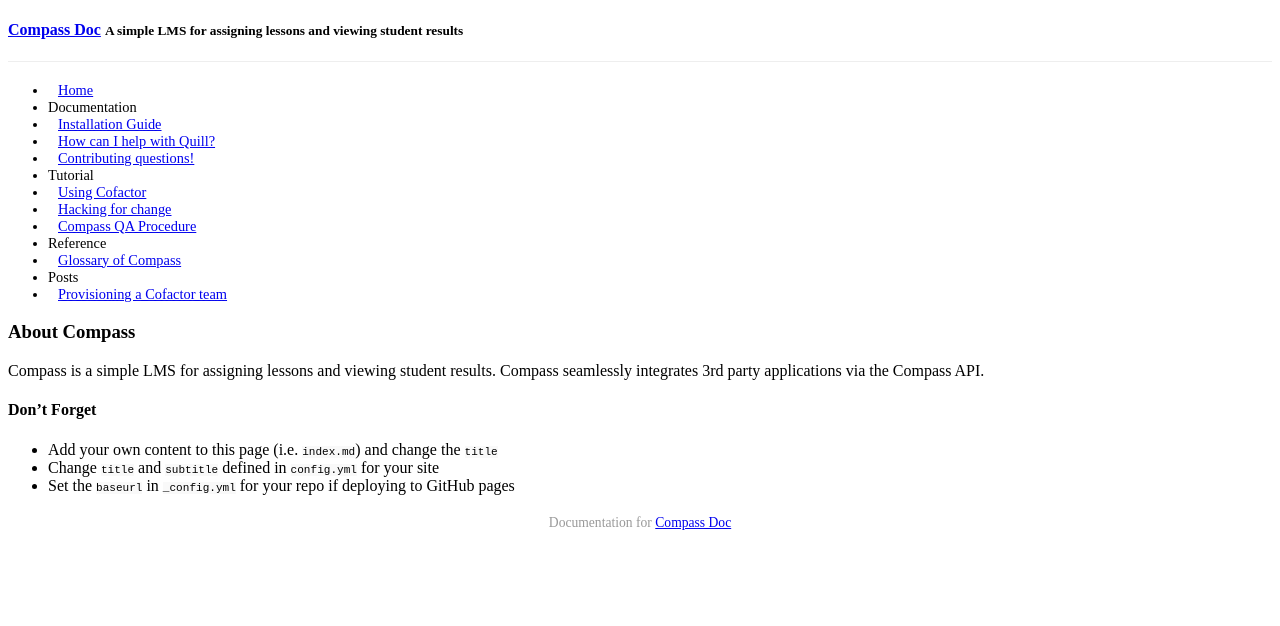
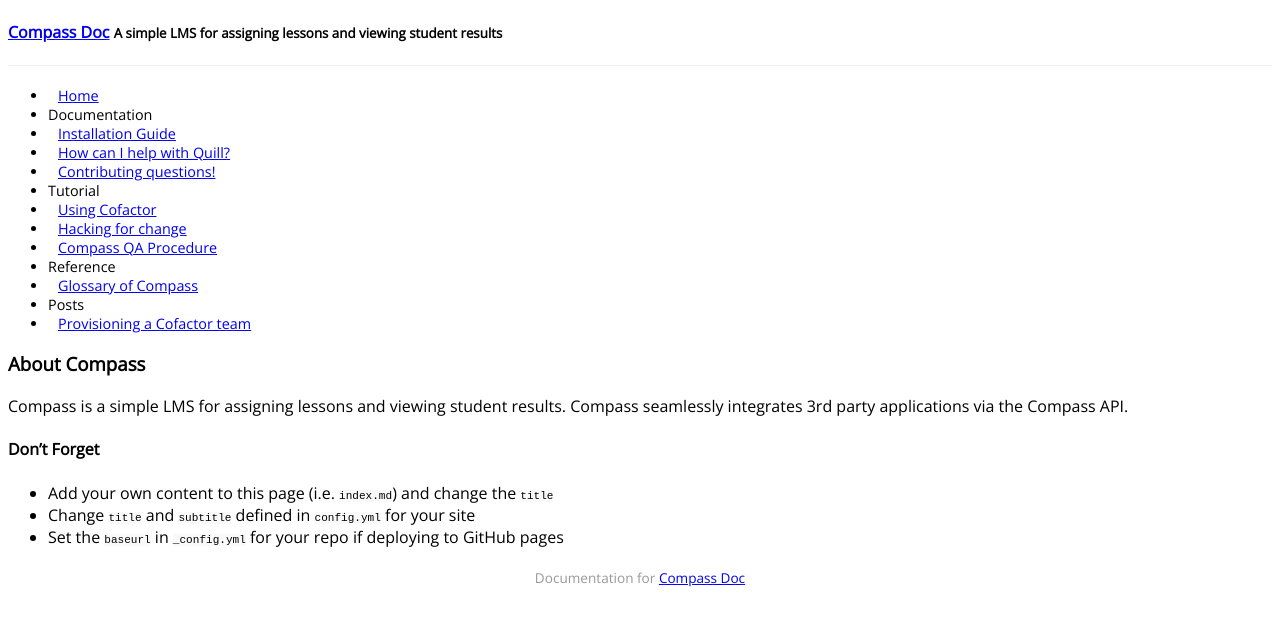
Before and after one commit to Empirical-org-Archive/Documentation, a Jekyll site: the page built from index.md, in a window 1280 px wide. Shown: the top 626 px of the page. Built offline with Jekyll 4.4.1, drawn with Linux system fonts in a browser that asks for light colours; some web fonts are replaced; Markdown is read by kramdown in place of the engine named in the settings; a style sheet for code colours, icons or effects is not loaded.

Commit message:
Modified font to open sans

```diff
--- a/css/main.css
+++ b/css/main.css
@@ -1,7 +1,7 @@
-@import url(http://fonts.googleapis.com/css?family=Imprima);
+@import url(http://fonts.googleapis.com/css?family=Open+Sans);
 
 body {
-    font-family: 'Imprima';
+    font-family: 'Open Sans', sans-serif;
     font-weight: 400;
     text-shadow: 0 1px 1px rgba(255, 255, 255, 0.7);
 }
```
